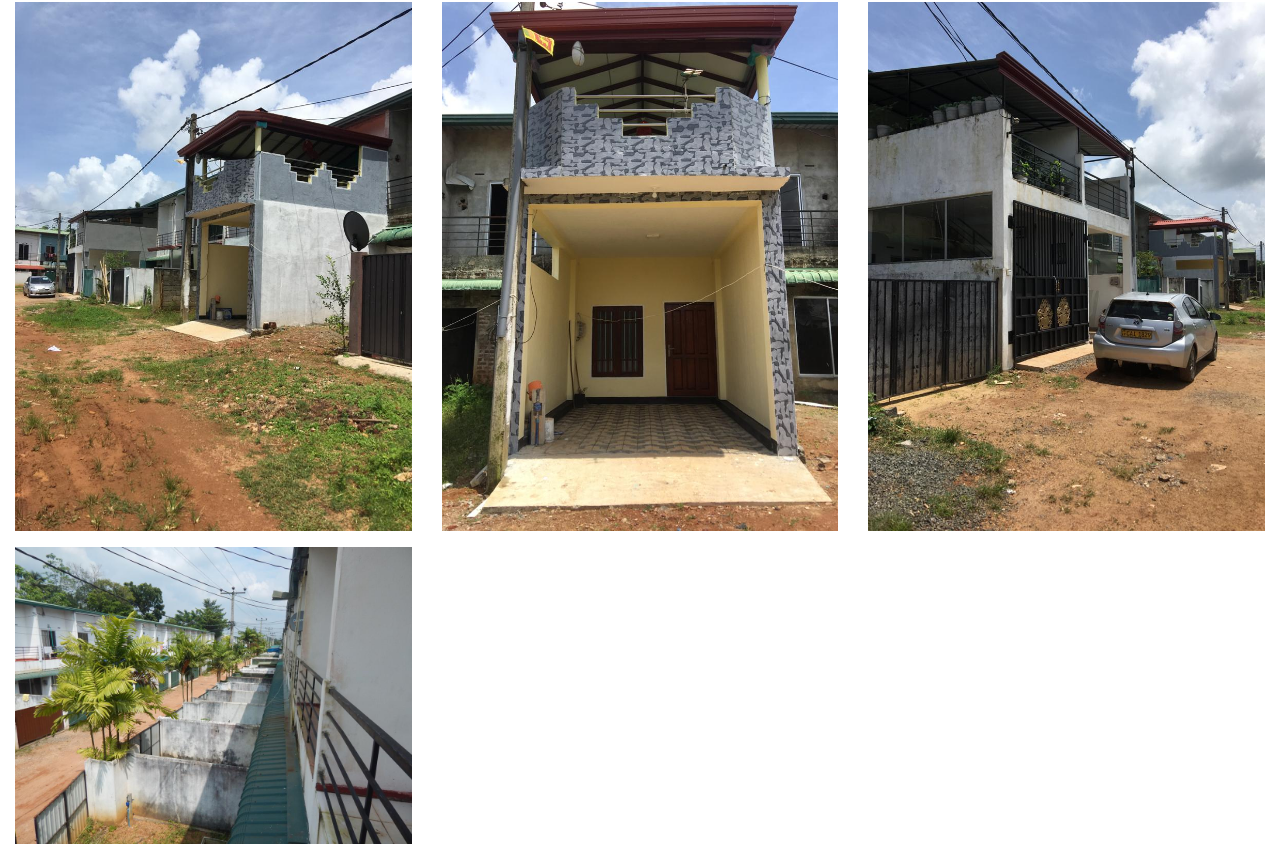
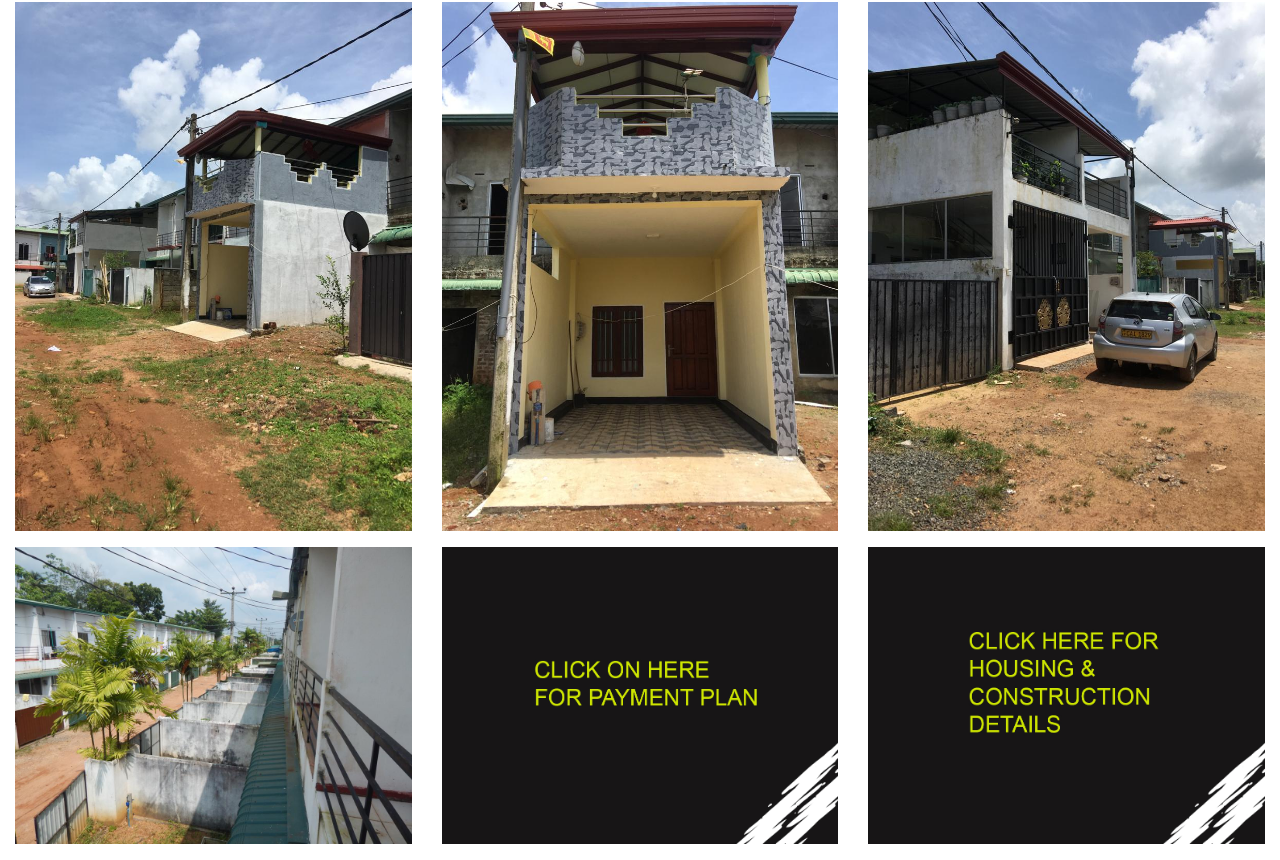
Before and after one commit to kisaraF/Image-gallery.github.io, a plain HTML site: page index.html in a window 1280 px wide. Shown: the part 1657-2517 px from the top of the page. Drawn offline with nearby package versions, Linux system fonts and the light colour scheme.

Commit message:
Modified to Newest version

```diff
--- a/index.html
+++ b/index.html
@@ -5,13 +5,14 @@
     <meta http-equiv="X-UA-Compatible" content="IE=edge">
     <meta name="viewport" content="width=device-width, initial-scale=1.0">
 	<title>Image Gallery</title>
+	<link rel="stylesheet" href="styles.css">
 	<link rel="stylesheet" href="https://maxcdn.bootstrapcdn.com/bootstrap/4.5.2/css/bootstrap.min.css">
 	<link rel="stylesheet" type="text/css" href="https://cdnjs.cloudflare.com/ajax/libs/fancybox/3.5.7/jquery.fancybox.css">
 	<script src="https://ajax.googleapis.com/ajax/libs/jquery/3.5.1/jquery.min.js"></script>
 	<script src="https://cdnjs.cloudflare.com/ajax/libs/fancybox/3.5.7/jquery.fancybox.min.js"></script>
 </head>
 <body>
-	<div class="container-fluid">
+	<div class="container-fluid" id="main-gallery-div">
 		<div class="row mt-4">
 			<div class="item col-sm-6 col-md-4 mb-3">
 				<a href="01.jpg" class="fancybox" data-fancybox="gallery1">
@@ -90,9 +91,22 @@
 					<img src="13.jpg" width="100%" height="100%">
 				</a>
 			</div>
+
+			<div class="item col-sm-6 col-md-4 mb-3">
+				<a href="14.jpg" class="fancybox" data-fancybox="gallery1">
+					<a href="https://drive.google.com/file/d/1A2B_NenQbo6aMG34tahpaWMSoN-4Mwt0/view?usp=sharing" target="_blank">
+					<img src="14.jpg" width="100%" height="100%"></a>
+				</a>
+			</div>
+
+			<div class="item col-sm-6 col-md-4 mb-3">
+				<a href="15.jpg" class="fancybox" data-fancybox="gallery1">
+					<a href="https://drive.google.com/file/d/1yAgaNUJRIfC2FFBhirqWxccPiSlqMCfa/view?usp=sharing" target="_blank">
+						<img src="15.jpg" width="100%" height="100%"></a>
+				</a>
+			</div>
 		</div>
 	</div>
 
-
 </body>
 </html>
--- /dev/null
+++ b/styles.css
@@ -0,0 +1,3 @@
+#main-gallery-div{
+   max-height: 100px;
+}
```
Also changed, not shown: 14.jpg (added), 15.jpg (added).
